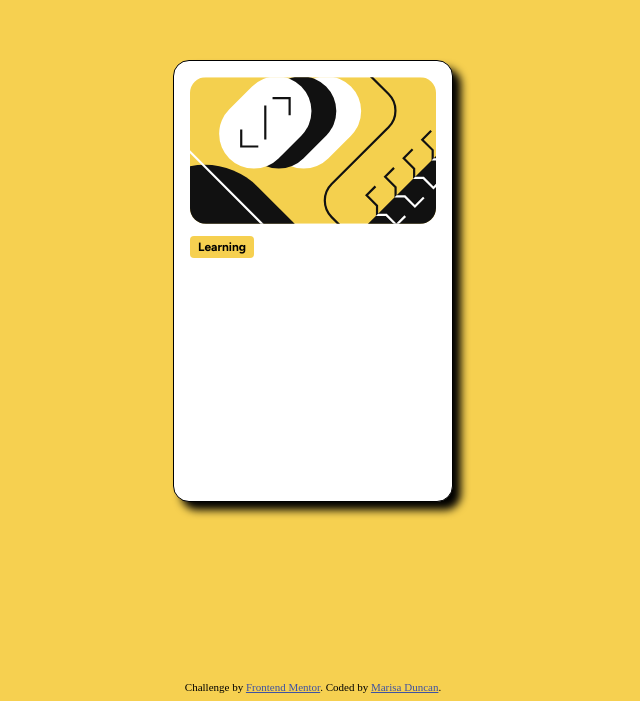
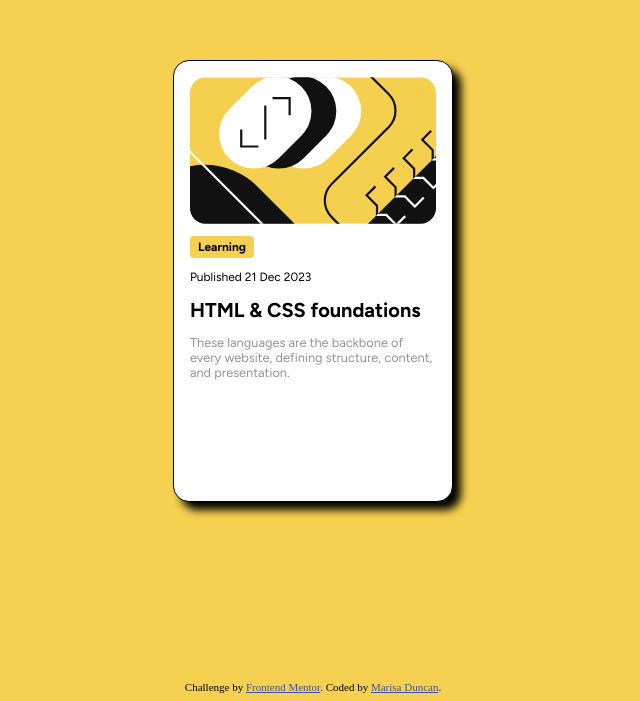
Before and after one commit to MarisaDuncan/blog-preview-card, a plain HTML site: page index.html in a window 1280 px wide. Shown: the part 127-828 px from the top of the page, without its empty margins (327-967 px from the left). Drawn offline with Linux system fonts and the light colour scheme.

Commit message:
Add title and description

```diff
--- a/index.html
+++ b/index.html
@@ -12,29 +12,37 @@
       href="./assets/images/favicon-32x32.png"
     />
 
-    <link rel="preconnect" href="https://fonts.googleapis.com">
-    <link rel="preconnect" href="https://fonts.gstatic.com" crossorigin>
-    <link href="https://fonts.googleapis.com/css2?family=Figtree:ital,wght@0,300..900;1,300..900&display=swap" rel="stylesheet">
+    <link rel="preconnect" href="https://fonts.googleapis.com" />
+    <link rel="preconnect" href="https://fonts.gstatic.com" crossorigin />
+    <link
+      href="https://fonts.googleapis.com/css2?family=Figtree:ital,wght@0,300..900;1,300..900&display=swap"
+      rel="stylesheet"
+    />
 
-    <link rel="stylesheet" href="styles.css">
+    <link rel="stylesheet" href="styles.css" />
 
     <title>Frontend Mentor | Blog preview card</title>
-
-
   </head>
   <body>
     <main>
       <div class="card">
         <div class="card-content">
-          <div class="card-image"><img src="./assets/images/illustration-article.svg" alt="Article illustration" class="article-img"></div>
+          <div class="card-image">
+            <img
+              src="./assets/images/illustration-article.svg"
+              alt="Article illustration"
+              class="article-img"
+            />
+          </div>
           <div class="card-tag">
             <p class="card-tag-text">Learning</p>
           </div>
-          <div class="card-text">
-            <p class="publish-date"></p>
-            <h1 class="title"></p>
-            <p class="description"></p>
-          </div>
+          <p class="publish-date">Published 21 Dec 2023</p>
+          <h1 class="title">HTML & CSS foundations</h1>
+          <p class="description">
+            These languages are the backbone of every website, defining
+            structure, content, and presentation.
+          </p>
           <div class="author-container">
             <div class="author-image"></div>
             <div class="author-name"></div>
--- a/styles.css
+++ b/styles.css
@@ -45,8 +45,20 @@ img {
 
 .card-tag-text {
   font-weight: bold;
+  padding: 0.25rem 0.5rem;
+}
+
+h1 {
+  font-size: 1.25rem;
+}
+
+p {
   font-size: 0.75rem;
-  padding: 0.25rem 0.5rem;
+}
+
+.description {
+  color: #949494;
+  font-size: 0.8rem;
 }
 
 .attribution {
@@ -57,6 +69,7 @@ img {
   color: hsl(228, 45%, 44%);
 }
 
-p {
+p,
+h1 {
   font-family: Figtree;
 }
```
